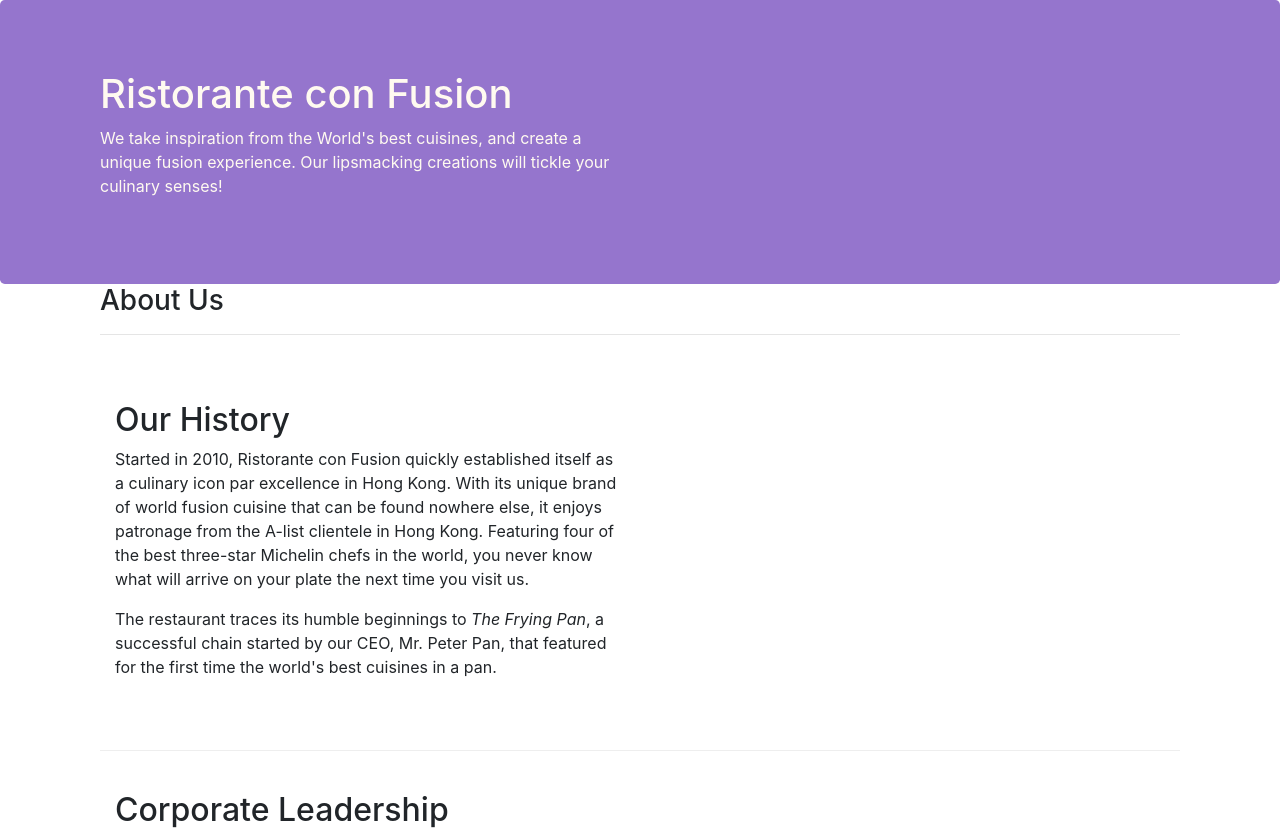
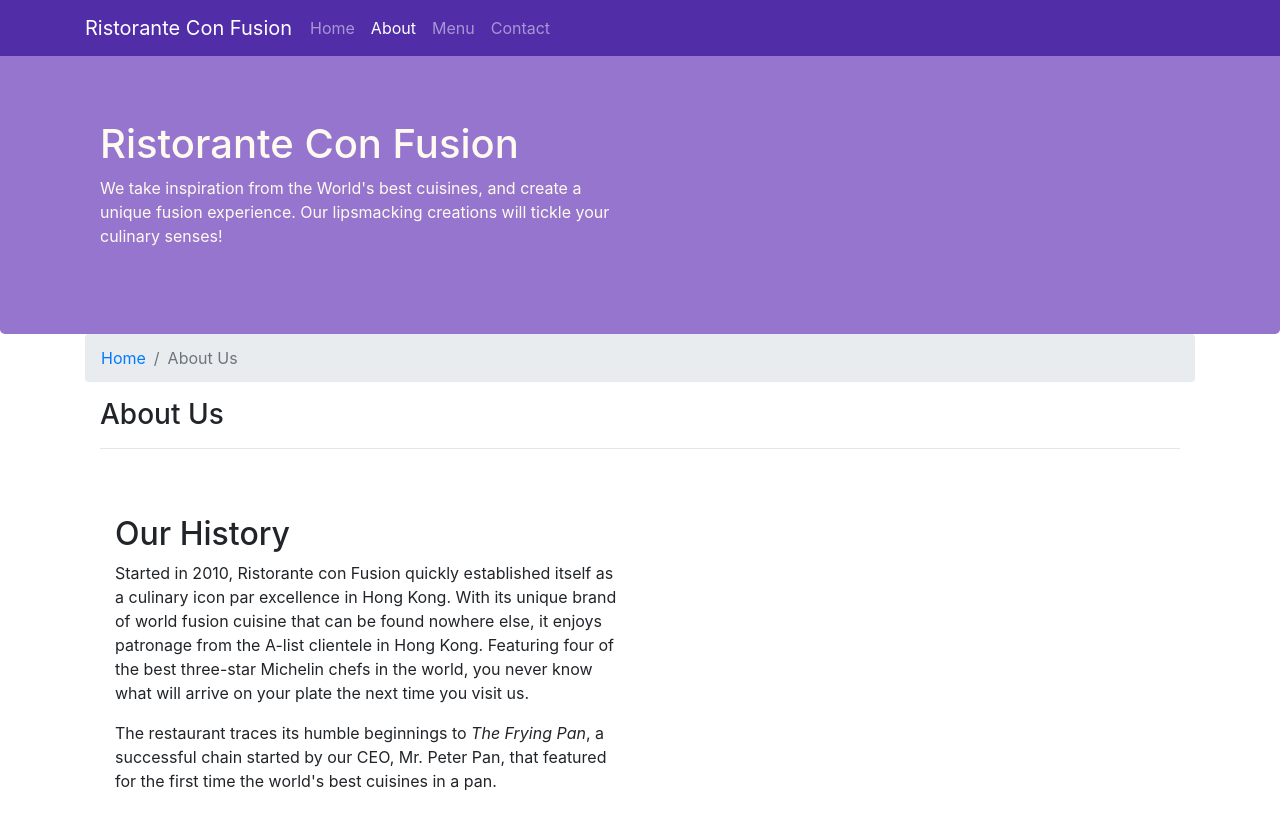
Before and after one commit to Salman-Shaikh17/btstrp-site, a website: page aboutus.html in a window 1280 px wide. Shown: the top 832 px of the page. Drawn offline with nearby package versions, Linux system fonts and the light colour scheme.

Commit message:
Added navbar and breadcrumbs

```diff
--- a/aboutus.html
+++ b/aboutus.html
@@ -15,12 +15,27 @@
 </head>
 
 <body>
-
+    <nav class="navbar navbar-dark navbar-expand-sm fixed-top">
+        <div class="container">
+             <button class="navbar-toggler" type="button" data-toggle="collapse" data-target="#Navbar">
+                 <span class="navbar-toggler-icon"></span>
+             </button>
+             <a class="navbar-brand mr-auto navbar-logo-custom-padding" href="./index.html">Ristorante Con Fusion</a>
+             <div class="collapse navbar-collapse" id="Navbar">
+                 <ul class="navbar-nav mr-auto">
+                     <li class="nav-item"><a class="nav-link" href="./index.html">Home</a></li>
+                     <li class="nav-item active"><a class="nav-link" href="#">About</a></li>
+                     <li class="nav-item"><a class="nav-link" href="#">Menu</a></li>
+                     <li class="nav-item"><a class="nav-link" href="#">Contact</a></li>
+                 </ul>
+             </div>
+        </div>
+     </nav>
     <header class="jumbotron">
         <div class="container">
             <div class="row row-header">
                 <div class="col-12 col-sm-6">
-                    <h1>Ristorante con Fusion</h1>
+                    <h1>Ristorante Con Fusion</h1>
                     <p>We take inspiration from the World's best cuisines, and create a unique fusion experience. Our lipsmacking creations will tickle your culinary senses!</p>
                 </div>
                 <div class="col-12 col-sm">
@@ -31,6 +46,10 @@
 
     <div class="container">
         <div class="row row-header">
+            <ol class="col-12 breadcrumb">
+                <li class="breadcrumb-item"><a href="./index.html">Home</a></li>
+                <li class="breadcrumb-item active">About Us</li>
+            </ol>
             <div class="col-12">
                <h3>About Us</h3>
                <hr>
@@ -79,7 +98,7 @@
                 <div class="col-4 offset-1 col-sm-2">
                     <h5>Links</h5>
                     <ul class="list-unstyled">
-                        <li><a href="#">Home</a></li>
+                        <li><a href="./index.html">Home</a></li>
                         <li><a href="#">About</a></li>
                         <li><a href="#">Menu</a></li>
                         <li><a href="#">Contact</a></li>
@@ -88,11 +107,11 @@
                 <div class="col-7 col-sm-5">
                     <h5>Our Address</h5>
                     <address>
-		              121, Clear Water Bay Road<br>
-		              Clear Water Bay, California<br>
+		              123, Marshmallow Bay Road<br>
+		              Marshmallow Bay, California<br>
 		              UNITED STATES<br>
-		              Tel.: +852 1234 5678<br>
-		              Fax: +852 8765 4321<br>
+		              Tel.: +1 (123) 456-7891<br>
+		              Fax: +1 (123) 456-7891<br>
 		              Email: <a href="mailto:confusion@food.net">confusion@food.net</a>
 		           </address>
                 </div>
--- a/css/syles.css
+++ b/css/syles.css
@@ -38,3 +38,16 @@
    padding-bottom: 40px;
    margin: 0px auto;
 }
+
+body {
+    padding: 50px 0px 0px 0px;
+    z-index: 0;
+}
+
+.navbar-dark {
+    background-color: #512DA8;
+}
+
+.navbar-logo-custom-padding {
+    padding-right: 10px;
+}
```
Also changed, not shown: index.html (+22 -7 lines).
